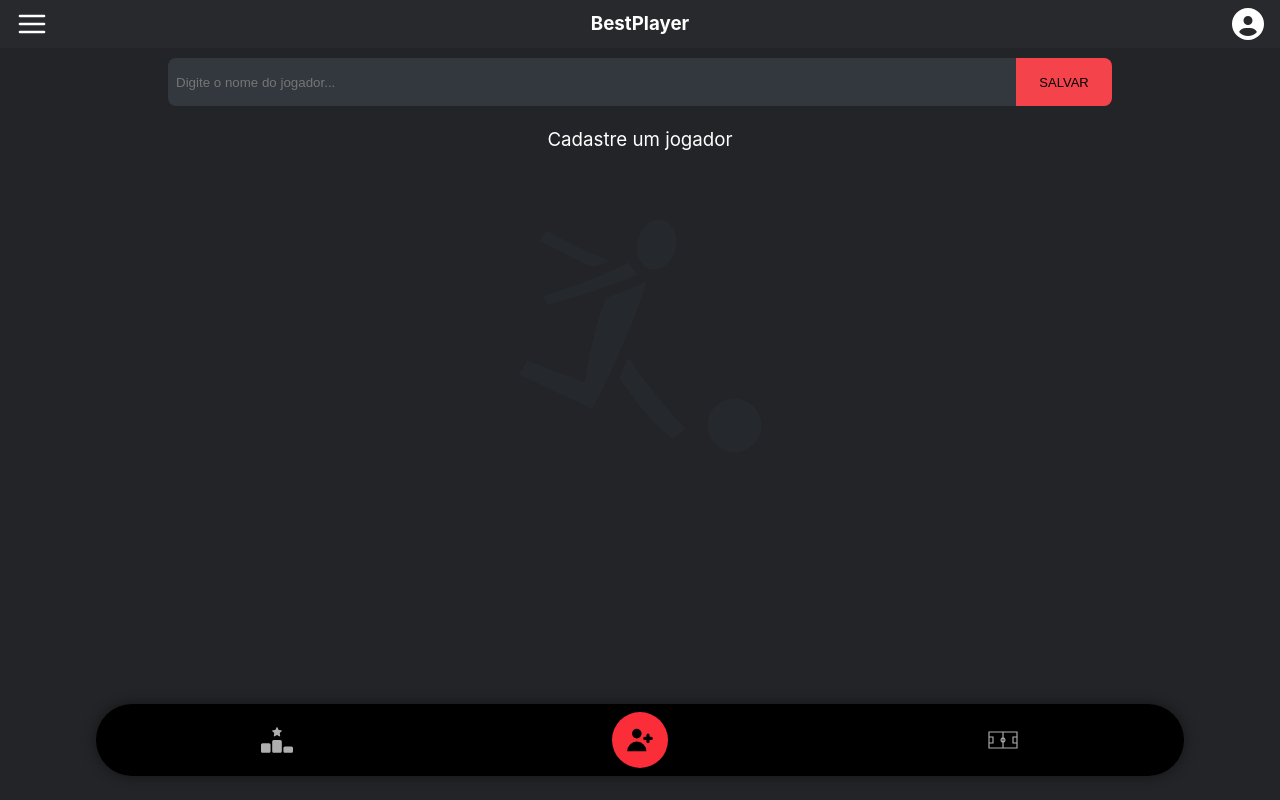
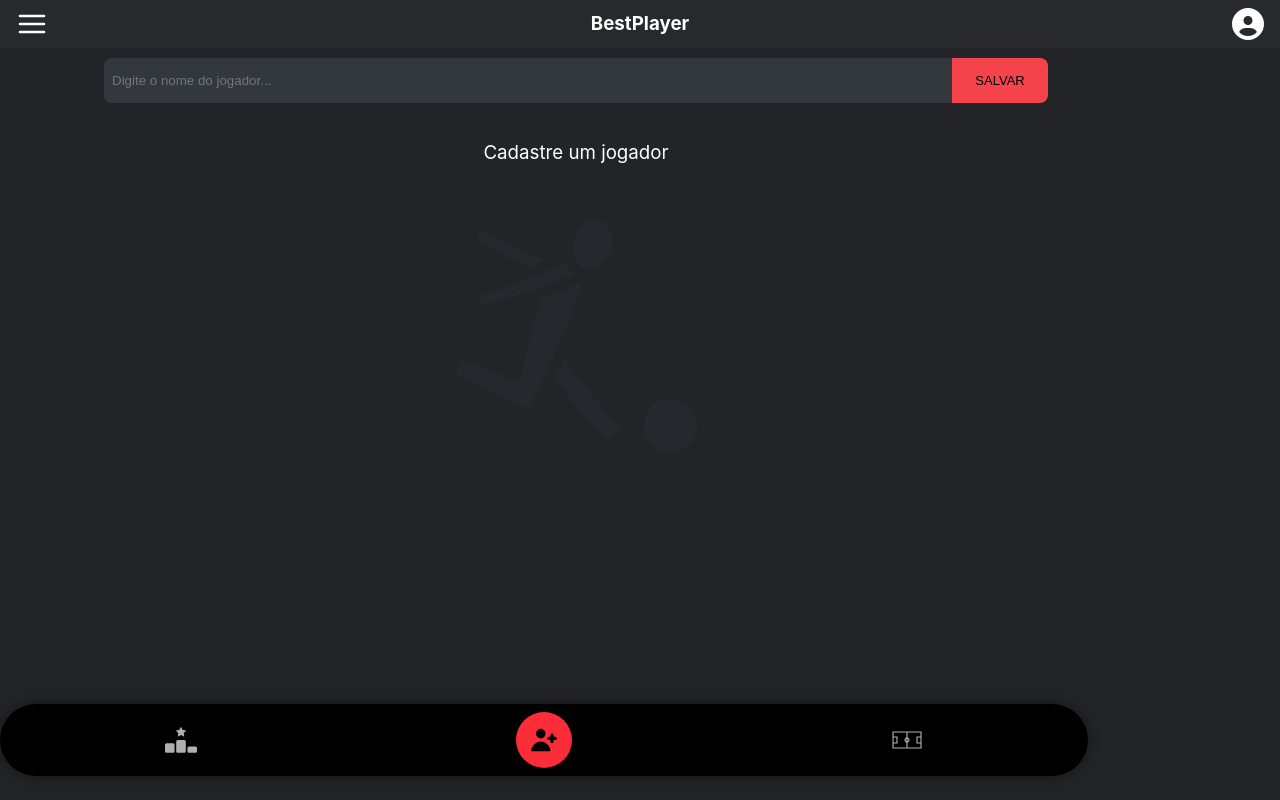
Before and after one commit to Peixoto07/bestplayer-react, a React (Vite) app: page / in a window 1280 px wide. Built offline with nearby package versions, Linux system fonts and the light colour scheme.

Commit message:
cria section

```diff
--- a/src/App.css
+++ b/src/App.css
@@ -1,7 +1,7 @@
-#root {
-  max-width: 1280px;
-  margin: 0;
-  height: 100vh;
+.sectionContainer{
+  height: 80vh;
+  width: 90%;
+  gap: 1rem;
   display: flex;
   flex-direction: column;
   align-items: center;
--- a/src/App.jsx
+++ b/src/App.jsx
@@ -16,7 +16,8 @@ function App() {
   return (
           <AlertProvider>
     <Header/>
-      <TabBar/>
+    <section className='sectionContainer'>
+
       <Routes>
         <Route path='/' element ={<Home />} />
 
@@ -28,6 +29,8 @@ function App() {
           ) : null}
 
       </Routes>
+    </section>
+          <TabBar/>
         </AlertProvider>
   )
 }
```
